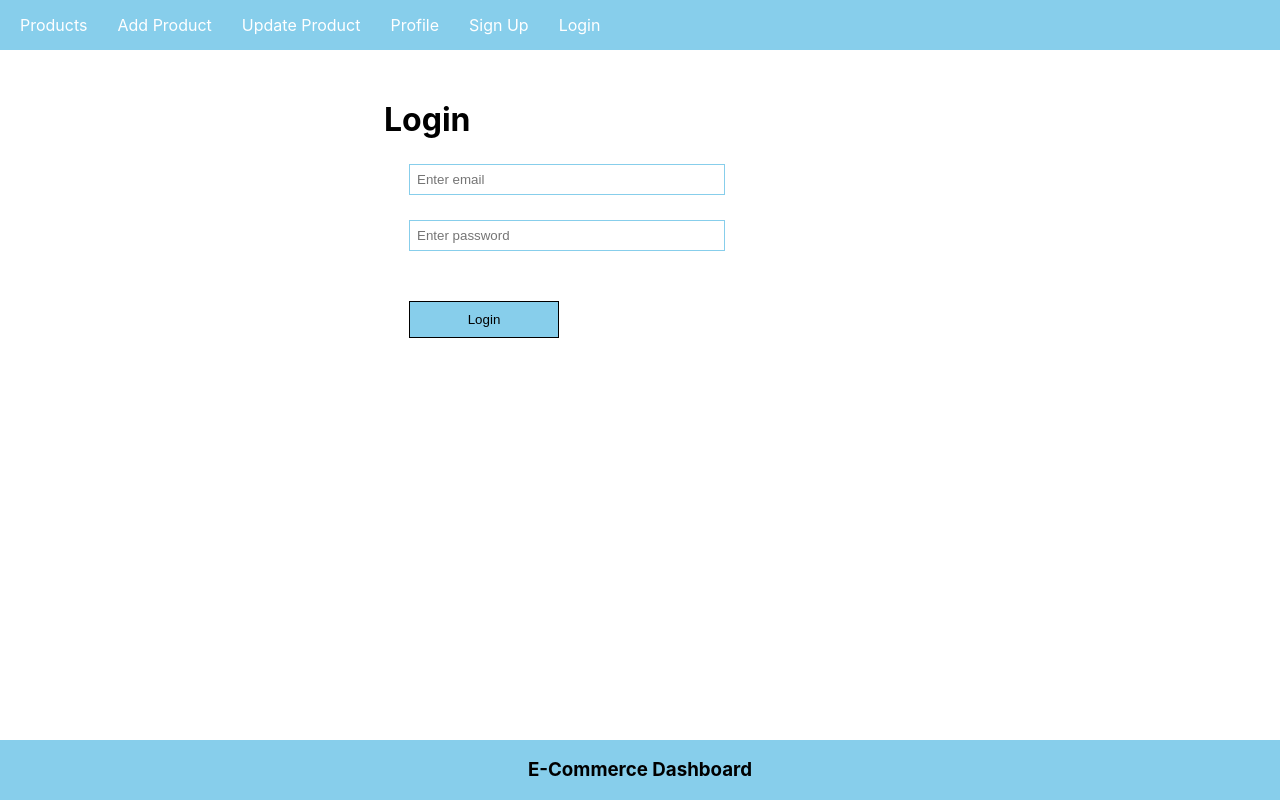
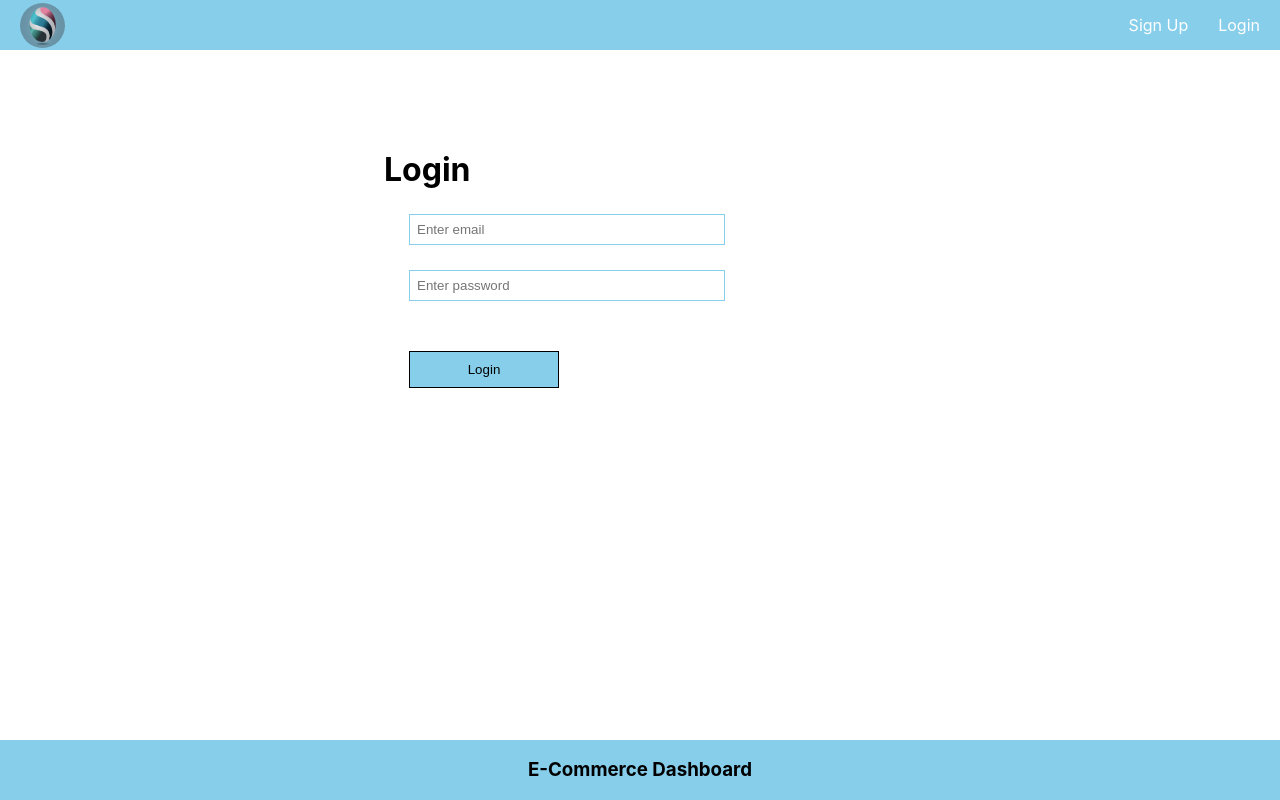
Before and after one commit to VaibhaoHatwar/e-commerce-dashboard-frontend, a React (Create React App) app: page /login in a window 1280 px wide. Built offline with nearby package versions, Linux system fonts and the light colour scheme; the HTML template or start-up script is replaced by a standard one.

Commit message:
Updated Navbar, added logo and User name next to Logout link

```diff
--- a/src/App.css
+++ b/src/App.css
@@ -23,9 +23,13 @@
   background-color: skyblue;
 }
 
-.App-logo {
-  height: 40vmin;
-  pointer-events: none;
+.logo {
+  width: 45px;
+  height: 45px;
+  float: left;
+  border-radius: 100%;
+  margin-top: 3px;
+  margin-left: 20px;
 }
 
 .register {
@@ -34,7 +38,7 @@
 
 .login {
   margin-left: 30%;
-  margin-top: 50px;
+  margin-top: 100px;
 }
 
 .inputBox {
@@ -52,6 +56,10 @@
   background-color: skyblue;
   border: 1px solid;
   cursor: pointer;
+}
+
+.nav-right {
+  text-align: right;
 }
 
 @media (prefers-reduced-motion: no-preference) {
--- a/src/components/Navbar.js
+++ b/src/components/Navbar.js
@@ -1,4 +1,5 @@
 import { Link, useNavigate } from "react-router-dom"
+import logo from "../assets/ball-logo.png"
 
 const Navbar = () => {
   const navigate = useNavigate()
@@ -11,6 +12,8 @@ const Navbar = () => {
 
   return (
     <nav>
+      <img src={logo} alt="logo" className="logo" />
+      {auth ? (
         <ul className="nav-ul">
           <li>
             <Link to="/">Products</Link>
@@ -24,23 +27,22 @@ const Navbar = () => {
           <li>
             <Link to="/profile">Profile</Link>
           </li>
-        {auth ? (
           <li>
             <Link to="/signup" onClick={logOut}>
-              Logout
+              Logout ({JSON.parse(auth).name})
             </Link>
           </li>
+        </ul>
       ) : (
-          <>
+        <ul className="nav-ul nav-right">
           <li>
             <Link to="/signup">Sign Up</Link>
           </li>
           <li>
             <Link to="/login">Login</Link>
           </li>
-          </>
+        </ul>
       )}
-      </ul>
     </nav>
   )
 }
```
Also changed, not shown: src/assets/ball-logo.png (added). Lines whose indentation alone changed are shown as unchanged.
